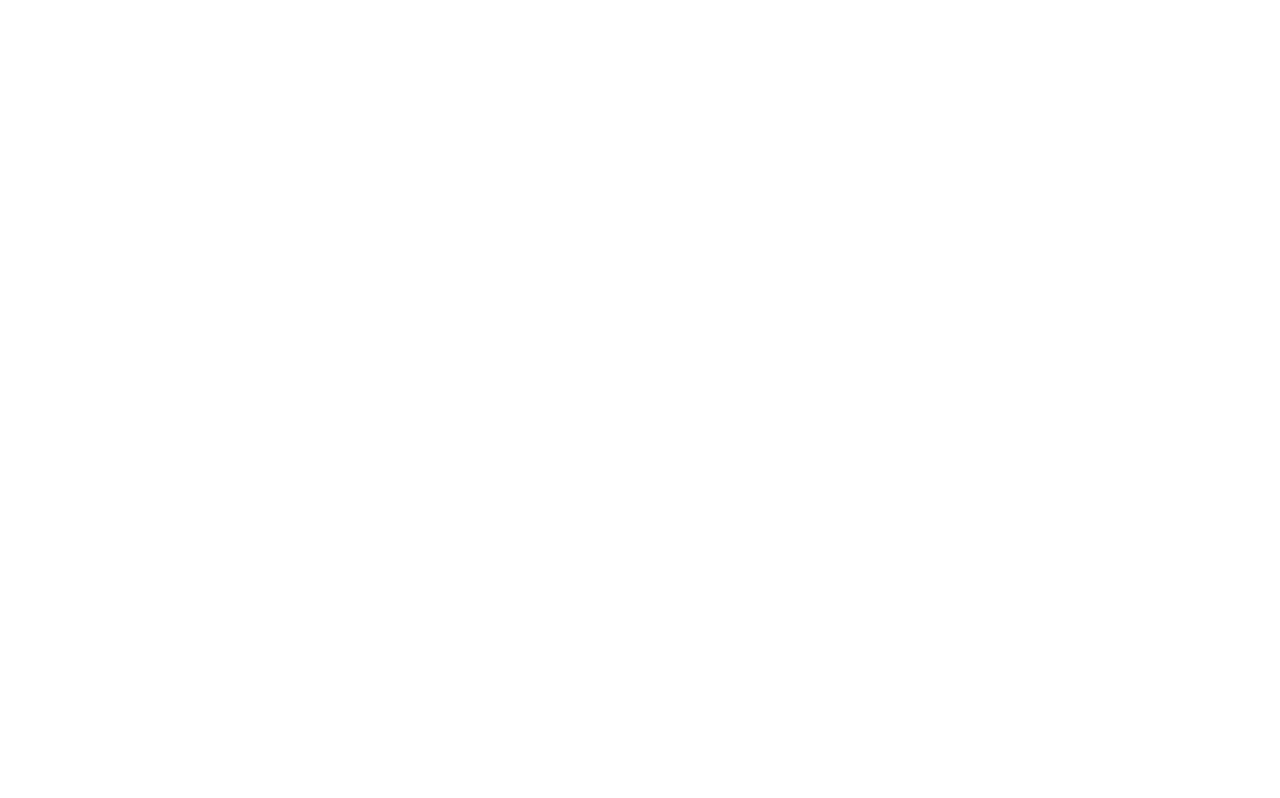
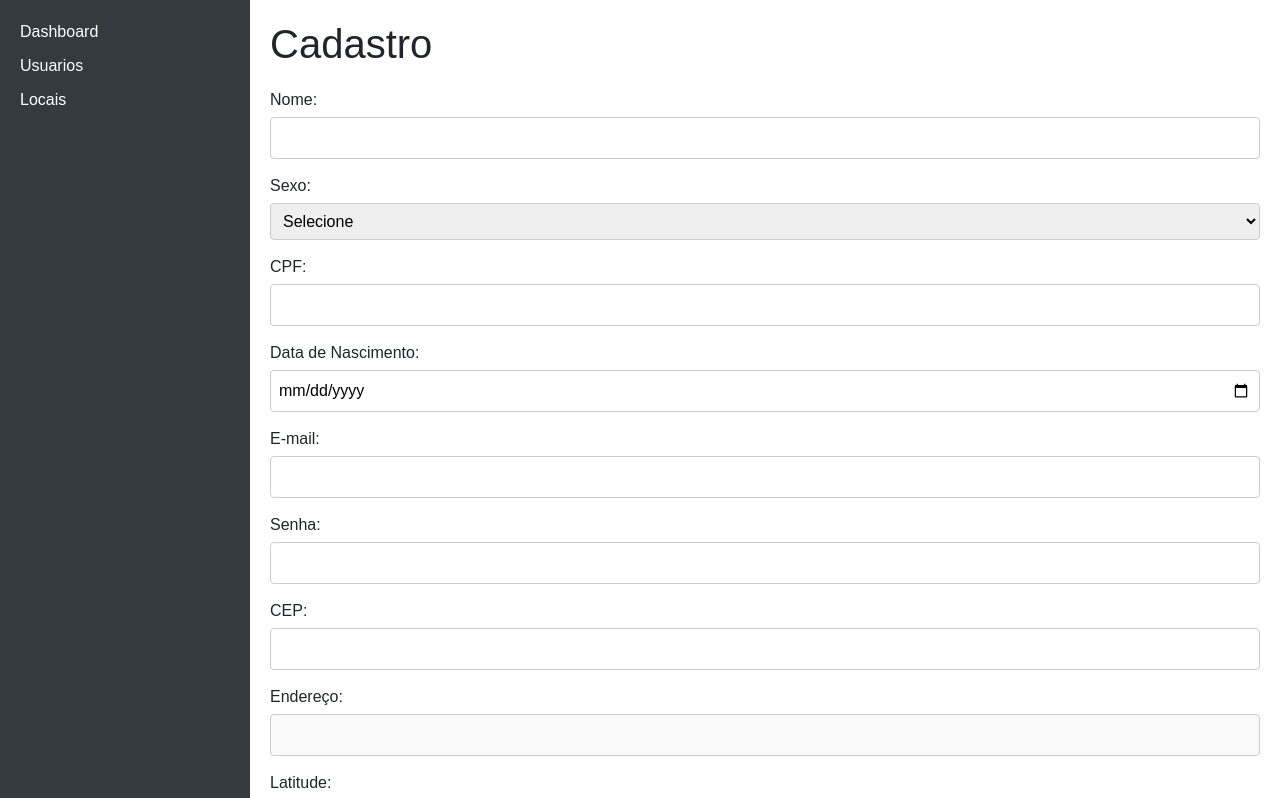
Before and after one commit to gtithiagosouza/Viagem365Front, a React (Vite) app: page /Usuarios in a window 1280 px wide. Before the commit this address had no page. Shown: the top 798 px of the page. Built offline with nearby package versions, Linux system fonts and the light colour scheme.

Commit message:
Cadastro Usuario

```diff
--- a/db.json
+++ b/db.json
@@ -1,6 +1,27 @@
 {
   "users": [
-    { "id": 1, "email": "john@example.com", "password": "123456" },
-    { "id": 2, "email": "jane@example.com", "password": "abcdef" }
+    {
+      "id": 1,
+      "email": "john@example.com",
+      "password": "123456"
+    },
+    {
+      "id": 2,
+      "email": "jane@example.com",
+      "password": "abcdef"
+    },
+     {
+      "nome": "dsadas",
+      "sexo": "Feminino",
+      "cpf": "05318496",
+      "dataNascimento": "1985-02-02",
+      "email": "thiagoo@gmail.com",
+      "password": "123",
+      "cep": "88104005",
+      "endereco": "Rua Romanos Goedert, Fazenda Santo Antônio, São José - SC",
+      "latitude": "-27.62369",
+      "longitude": "-48.63296",
+      "id": 4
+    }
   ]
 }
--- /dev/null
+++ b/src/pages/cadastro/Cadastro.module.css
@@ -0,0 +1,72 @@
+ .cadastroContainer {
+  display: flex;
+  min-height: 100vh;
+  font-family: Arial, sans-serif;
+}
+
+.sidebar {
+  width: 250px;
+  background-color: #343a40;
+  padding: 20px;
+  color: #fff;
+}
+
+.sidebar ul {
+  list-style-type: none;
+  padding: 0;
+}
+
+.sidebar ul li {
+  margin-bottom: 10px;
+}
+
+.sidebar ul li a {
+  color: #fff;
+  text-decoration: none;
+}
+
+.mainContent {
+  flex: 1;
+  padding: 20px;
+}
+
+h1 {
+  margin-bottom: 20px;
+}
+
+.formGroup {
+  margin-bottom: 15px;
+}
+
+label {
+  display: block;
+  margin-bottom: 5px;
+}
+
+input[type="text"],
+input[type="email"],
+input[type="password"],
+input[type="date"],
+select {
+  width: 100%;
+  padding: 8px;
+  border: 1px solid #ccc;
+  border-radius: 4px;
+}
+
+input[readonly] {
+  background-color: #f9f9f9;
+}
+
+.submitButton {
+  background-color: #007bff;
+  color: #fff;
+  padding: 10px 20px;
+  border: none;
+  border-radius: 4px;
+  cursor: pointer;
+}
+
+.submitButton:hover {
+  background-color: #0056b3;
+}
--- /dev/null
+++ b/src/pages/cadastro/cadastro.jsx
@@ -0,0 +1,179 @@
+import { useState } from 'react';
+import styles from './Cadastro.module.css';
+
+const Cadastro = () => {
+    const [formData, setFormData] = useState({
+        nome: '',
+        sexo: '',
+        cpf: '',
+        dataNascimento: '',
+        email: '',
+        password: '',
+        cep: '',
+        endereco: '',
+        latitude: '',
+        longitude: ''
+    });
+
+    const handleInputChange = (e) => {
+        setFormData({ ...formData, [e.target.name]: e.target.value });
+    };
+
+    const handleCepBlur = async () => {
+        if (formData.cep.length === 8) {
+            try {
+                const response = await fetch(`https://cep.awesomeapi.com.br/json/${formData.cep}`);
+                const data = await response.json();
+                setFormData({
+                    ...formData,
+                    endereco: `${data.address}, ${data.district}, ${data.city} - ${data.state}`,
+                    latitude: data.lat,
+                    longitude: data.lng
+                });
+            } catch (error) {
+                console.error('Erro ao buscar o endereço:', error);
+            }
+        }
+    };
+
+    const handleSubmit = async (e) => {
+        e.preventDefault();
+        try {
+            await fetch('http://localhost:3000/users', {
+                method: 'POST',
+                headers: { 'Content-Type': 'application/json' },
+                body: JSON.stringify(formData)
+            });
+            alert('Cadastro realizado com sucesso!');
+        } catch (error) {
+            console.error('Erro ao salvar o cadastro:', error);
+        }
+    };
+
+    return (
+        <div className={styles.cadastroContainer}>
+            <aside className={styles.sidebar}>
+                <nav>
+                    <ul>
+                        <li><a href="/dashboard">Dashboard</a></li>
+                        <li><a href="/usuarios">Usuarios</a></li>
+                        <li><a href="/locais">Locais</a></li>
+
+                    </ul>
+                </nav>
+            </aside>
+            <main className={styles.mainContent}>
+                <h1>Cadastro</h1>
+                <form onSubmit={handleSubmit}>
+                    <div className={styles.formGroup}>
+                        <label>Nome:</label>
+                        <input
+                            type="text"
+                            name="nome"
+                            value={formData.nome}
+                            onChange={handleInputChange}
+                            required
+                        />
+                    </div>
+                    <div className={styles.formGroup}>
+                        <label>Sexo:</label>
+                        <select
+                            name="sexo"
+                            value={formData.sexo}
+                            onChange={handleInputChange}
+                            required
+                        >
+                            <option value="">Selecione</option>
+                            <option value="Masculino">Masculino</option>
+                            <option value="Feminino">Feminino</option>
+                        </select>
+                    </div>
+                    <div className={styles.formGroup}>
+                        <label>CPF:</label>
+                        <input
+                            type="text"
+                            name="cpf"
+                            value={formData.cpf}
+                            onChange={handleInputChange}
+                            required
+                        />
+                    </div>
+                    <div className={styles.formGroup}>
+                        <label>Data de Nascimento:</label>
+                        <input
+                            type="date"
+                            name="dataNascimento"
+                            value={formData.dataNascimento}
+                            onChange={handleInputChange}
+                            required
+                        />
+                    </div>
+                    <div className={styles.formGroup}>
+                        <label>E-mail:</label>
+                        <input
+                            type="email"
+                            name="email"
+                            value={formData.email}
+                            onChange={handleInputChange}
+                            required
+                        />
+                    </div>
+                    <div className={styles.formGroup}>
+                        <label>Senha:</label>
+                        <input
+                            type="password"
+                            name="password"
+                            value={formData.password}
+                            onChange={handleInputChange}
+                            required
+                        />
+                    </div>
+                    <div className={styles.formGroup}>
+                        <label>CEP:</label>
+                        <input
+                            type="text"
+                            name="cep"
+                            value={formData.cep}
+                            onChange={handleInputChange}
+                            onBlur={handleCepBlur}
+                            required
+                        />
+                    </div>
+                    <div className={styles.formGroup}>
+                        <label>Endereço:</label>
+                        <input
+                            type="text"
+                            name="endereco"
+                            value={formData.endereco}
+                            onChange={handleInputChange}
+                            readOnly
+                        />
+                    </div>
+                    <div className={styles.formGroup}>
+                        <label>Latitude:</label>
+                        <input
+                            type="text"
+                            name="latitude"
+                            value={formData.latitude}
+                            onChange={handleInputChange}
+                            readOnly
+                        />
+                    </div>
+                    <div className={styles.formGroup}>
+                        <label>Longitude:</label>
+                        <input
+                            type="text"
+                            name="longitude"
+                            value={formData.longitude}
+                            onChange={handleInputChange}
+                            readOnly
+                        />
+                    </div>
+                    <button type="submit" className={styles.submitButton}>Cadastrar</button>
+                </form>
+            </main>
+        </div>
+    );
+};
+
+export default Cadastro;
--- a/src/routes/routes.jsx
+++ b/src/routes/routes.jsx
@@ -1,6 +1,7 @@
 import { BrowserRouter as Router, Route, Routes } from 'react-router-dom';
 import Login from '../pages/login/login';
 import Dashboard from '../pages/dashboard/dashboard'; // Ajuste o caminho conforme necessário
+import Cadastro from '../pages/cadastro/cadastro';
 
 
 
@@ -14,6 +15,7 @@
         <Route path="/" element={<Login />} />
         <Route path="/Login" element={<Login />} />
         <Route path="/Dashboard" element={<Dashboard />} />
+        <Route path="/Usuarios" element={<Cadastro />} />
         </Routes>
     </Router>
   );
```
Also changed, not shown: server.json (added, +19 -0 lines).
